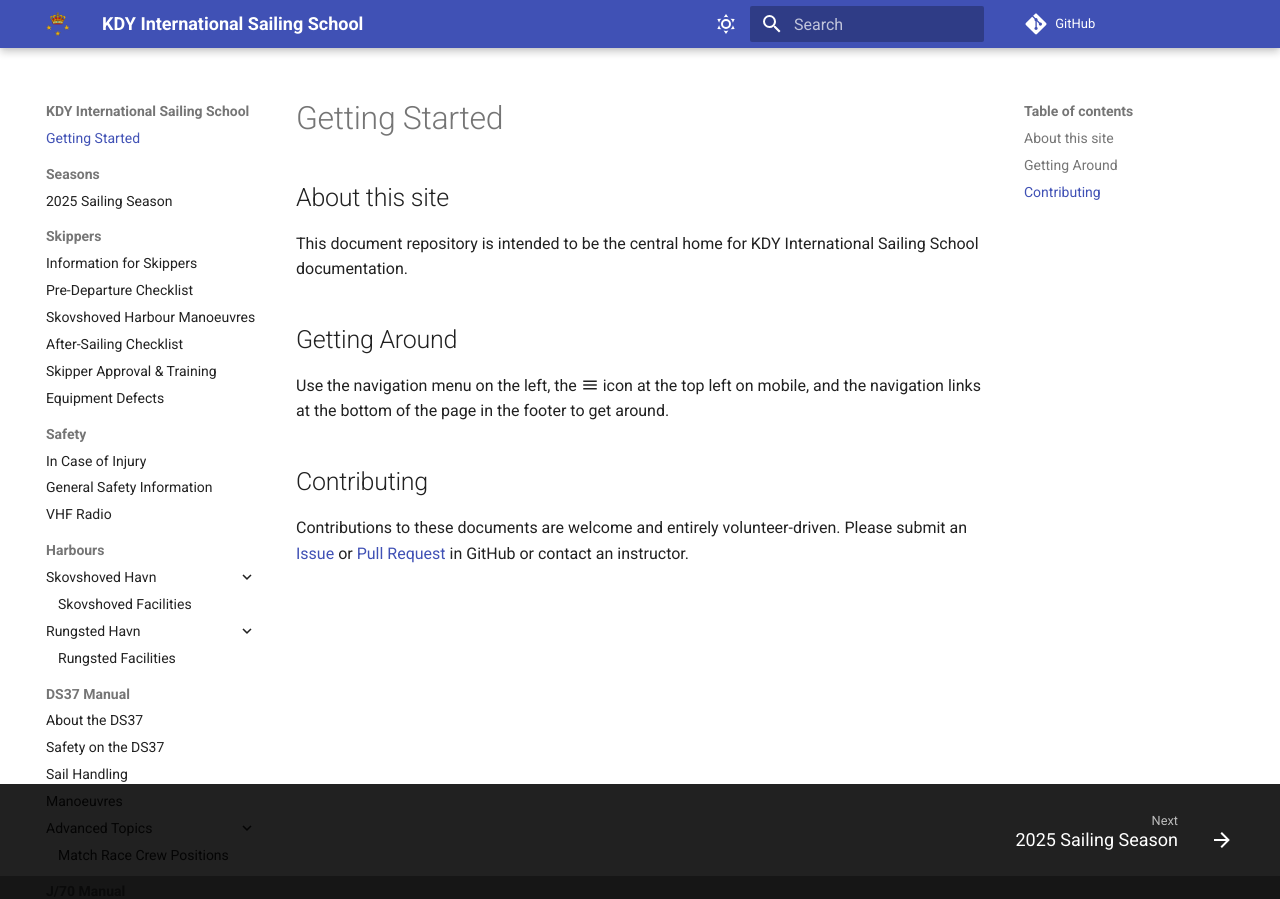
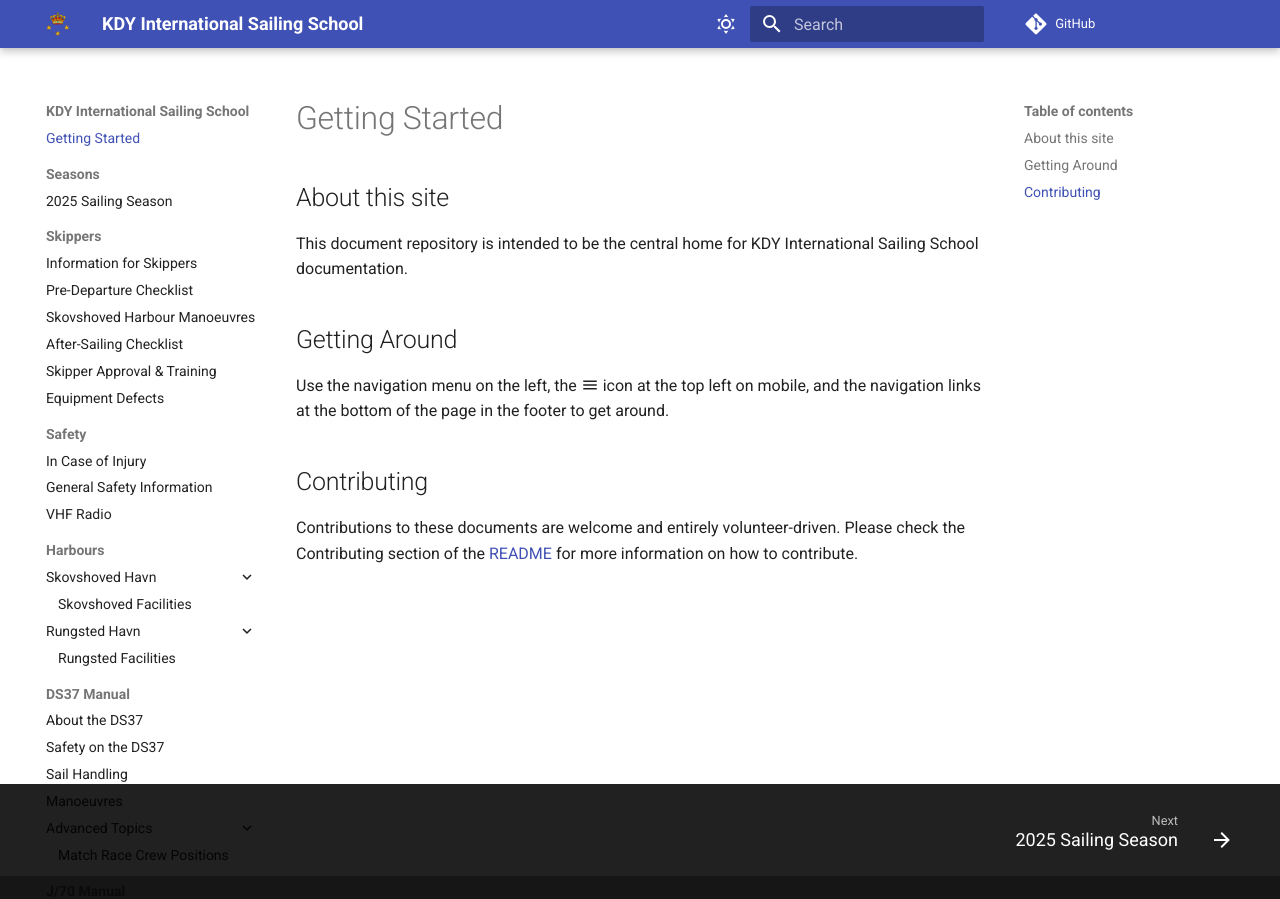
Before and after one commit to x123/kdy-iss, an MkDocs documentation site: the page built from docs/index.md, in a window 1280 px wide. Built offline with MkDocs 1.6.1 and Material for MkDocs 9.7.7, drawn with Linux system fonts in a browser that asks for light colours; comment, search, counter and statistics services are not loaded.

Commit message:
add contributing section to index.md

```diff
--- a/docs/index.md
+++ b/docs/index.md
@@ -12,6 +12,6 @@ get around.
 # Contributing
 
 Contributions to these documents are welcome and entirely volunteer-driven.
-Please submit an [Issue](https://github.com/x123/kdy-iss/issues) or [Pull
-Request](https://github.com/x123/kdy-iss/pulls) in GitHub or contact an
-instructor.
+Please check the Contributing section of the
+[README](https://github.com/x123/kdy-iss?tab=readme-ov-file#contributing) for more
+information on how to contribute.
```
